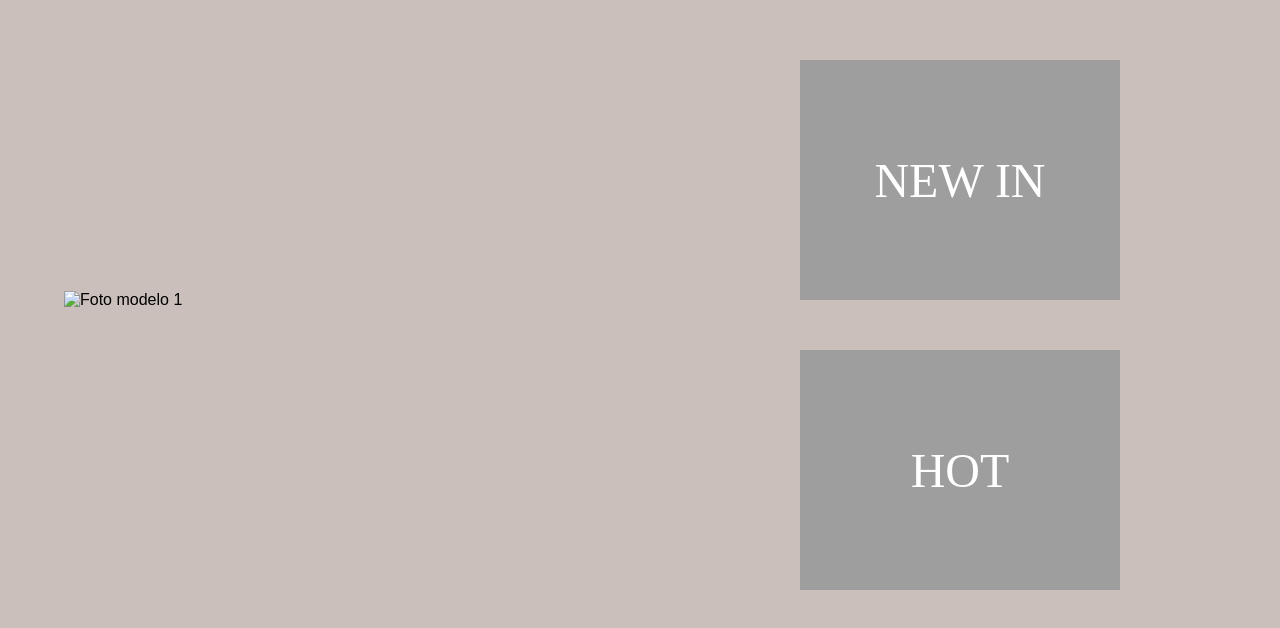
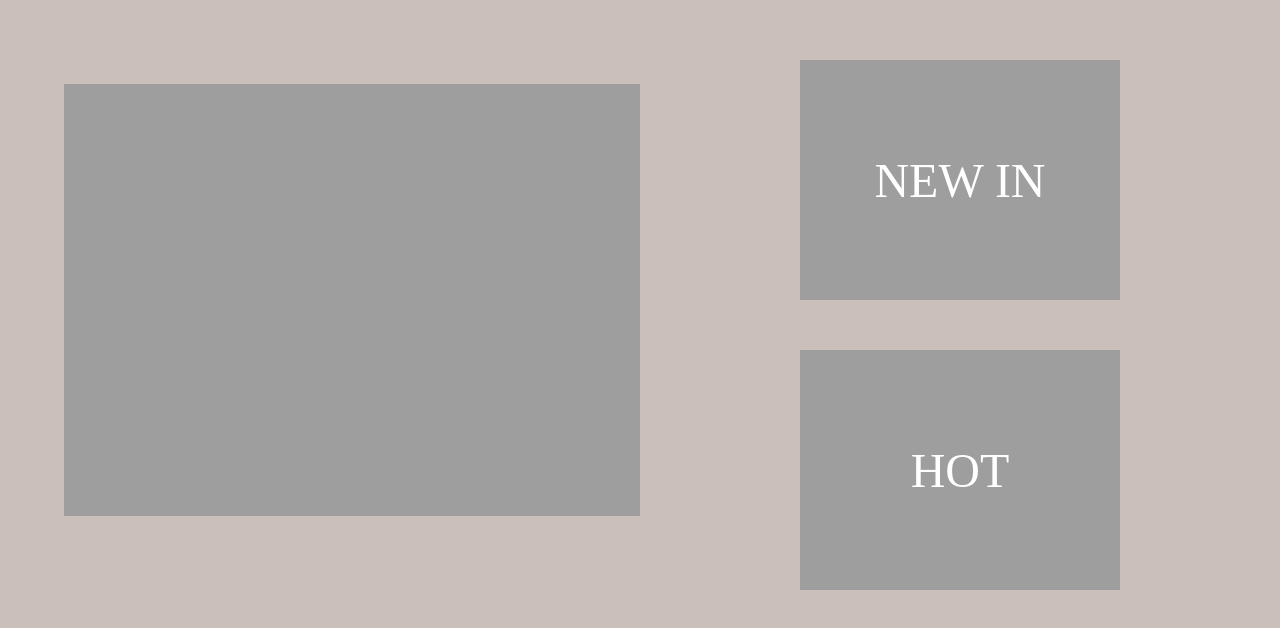
Before and after one commit to solguatelli/fashion_ecommerce, a plain HTML site: page index.html in a window 1280 px wide. Shown: the part 2050-2678 px from the top of the page. Drawn offline with Linux system fonts and the light colour scheme; the site is published under a folder, as on GitHub Pages, so addresses that start at the root find nothing; a web font is replaced by a local one.

Commit message:
Fix minor bugs

```diff
--- a/index.html
+++ b/index.html
@@ -89,7 +89,7 @@
     <section id="photo_gallery">
         <div class="column_1">
             <div class="col_image_container">
-                <img class="image_img" src="/resources/img/banners/model_2.jpeg" alt="Foto modelo 1">
+                <img class="image_img" src="./resources/img/banners/model_2.jpeg" alt="Foto modelo 1">
             </div>
         </div>
         <div class="column_2">
```
